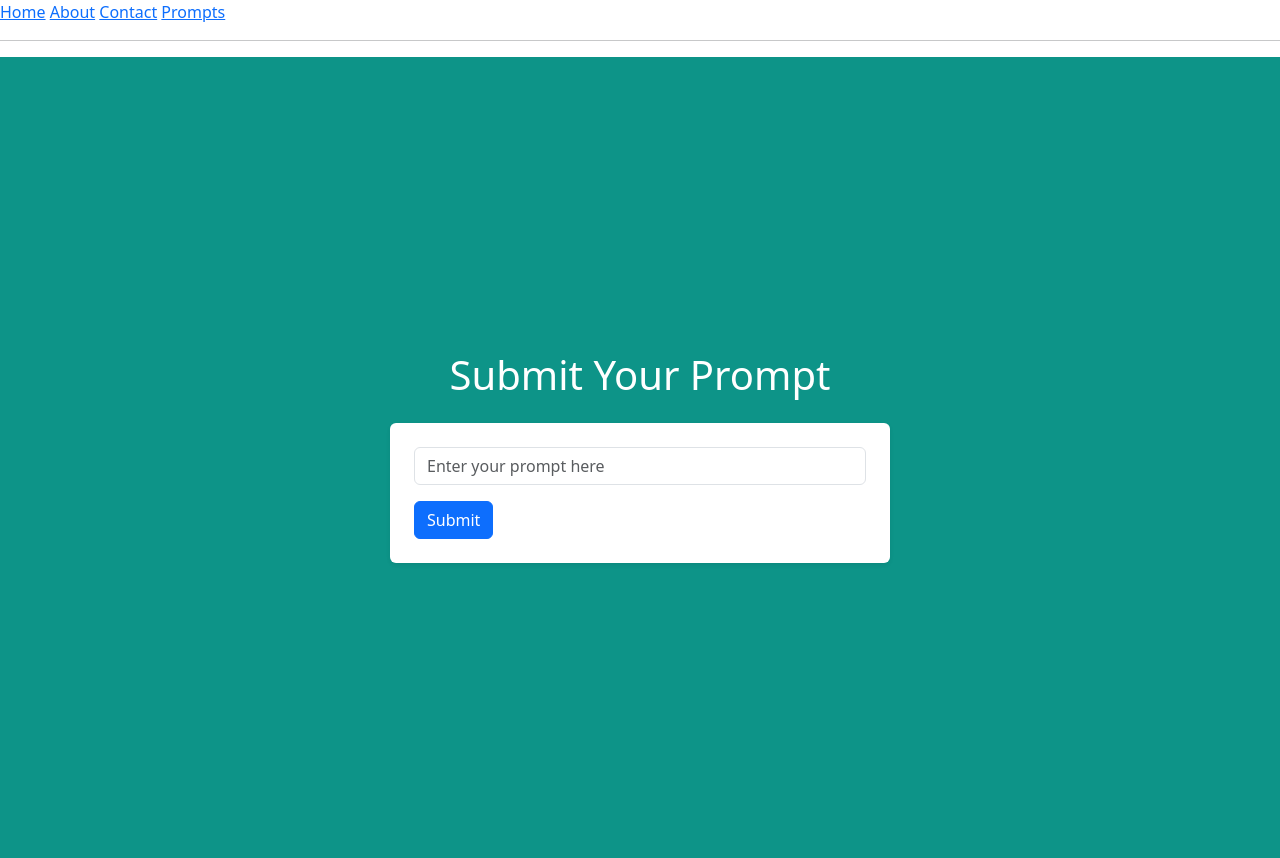
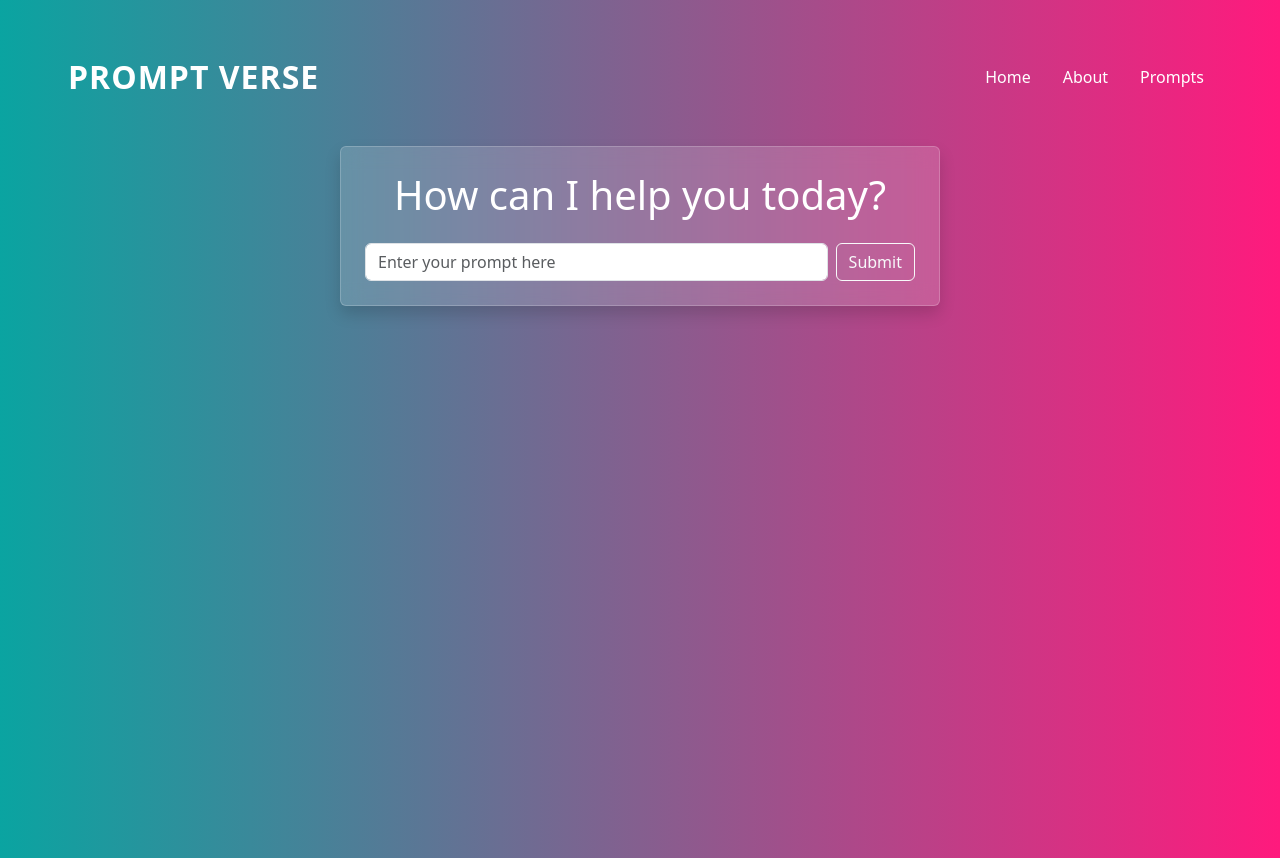
Before and after one commit to Laiba-muzammal/Prompt-Verse, a Flask app: page / in a window 1280 px wide. Before the commit the page ends 563 px from the top, so only its background shows below. Run offline with Flask 3, Linux system fonts and the light colour scheme.

Commit message:
Checkpoint before assistant change: Enhance website appearance and functionality with a new About page
Adds a new about page, improves styling, and introduces flask-sqlalchemy.

Replit-Commit-Author: Assistant

```diff
--- a/main.py
+++ b/main.py
@@ -17,7 +17,6 @@ def home():
       return redirect(url_for('thanks'))
   return render_template('home.html', prompts=prompts_list, error=error)
 
-
 @app.route('/prompts')
 def prompts():
   return render_template('prompts.html', prompts=prompts_list)
@@ -26,5 +25,10 @@ def prompts():
 def thanks():
   return render_template('thanks.html')
 
+
+@app.route('/about')
+def about():
+  return render_template('about.html')
+
 if __name__ == "__main__":
   app.run(debug=True, host="0.0.0.0")
--- a/pyproject.toml
+++ b/pyproject.toml
@@ -5,5 +5,6 @@ description = ""
 authors = ["Your Name <you@example.com>"]
 requires-python = ">=3.11"
 dependencies = [
+    "flask-sqlalchemy>=3.1.1",
     "flask>=3.1.1",
 ]
--- a/static/style.css
+++ b/static/style.css
@@ -1,4 +1,36 @@
-.cyan-bg {
-  background-color: #0d9488; /* This is Tailwind's cyan-700 */
+.glass-bg {
+  background: linear-gradient(to right, #0aa4a1, #ff1a7d);
+  color: white;
+  min-height: 100%;
+}
+/* Glassy background */
+.glass-bg {
+  background: linear-gradient(to right, #0aa4a1, #ff1a7d);
+  min-height: 100vh;
+  color: white;
+  padding: 2rem;
+}
+
+/* Glass-style card */
+.glass-card {
+  background: rgba(255, 255, 255, 0.15); /* slightly more visible */
+  backdrop-filter: blur(10px);
+  -webkit-backdrop-filter: blur(10px); /* for Safari */
+  padding: 2rem;
+  border-radius: 1rem;
+  box-shadow: 0 8px 32px rgba(0, 0, 0, 0.2);
+  border: 1px solid rgba(255, 255, 255, 0.2); /* gives proper edges */
   color: white;
 }
+
+/* Navbar links */
+.nav-link {
+  color: white;
+  font-weight: 500;
+  transition: color 0.3s ease;
+}
+
+.nav-link:hover {
+  text-decoration: none;
+  color: #cceeff;
+}
--- a/templates/home.html
+++ b/templates/home.html
@@ -1,23 +1,23 @@
-{%extends "layout.html" %}
+{% extends "layout.html" %}
 
-{% block title %}Homepage{% endblock %}
+{% block title %}Home{% endblock %}
 
 {% block content %}
-<div class="cyan-bg min-vh-100 d-flex flex-column justify-content-center align-items-center">
+<div class="container d-flex justify-content-center align-items-start" style="min-height: calc(100vh - 120px);">
+  <div class="glass-card p-4 rounded shadow" style="max-width: 600px; width: 100%;">
 
-<h1 class="mb-4">Submit Your Prompt</h1>
+    <h1 class="text-center mb-4 text-white">How can I help you today?</h1>
 
-<form method="POST"
-      class="container bg-white p-4 rounded shadow-sm"
-      style="max-width: 500px;">
+    {% if error %}
+      <div class="alert alert-danger">{{ error }}</div>
+    {% endif %}
 
-  <input type="text"
-         class="form-control mb-3"
-         name="prompt"
-         placeholder="Enter your prompt here">
+         <form method="POST" class="d-flex gap-2">
+           <input type="text" class="form-control" name="prompt" placeholder="Enter your prompt here">
+           <button type="submit" class="btn btn-outline-light">Submit</button>
 
-  <button type="submit" class="btn btn-primary">Submit</button>
-</form>
+         </form>
 
+  </div>
 </div>
 {% endblock %}
--- a/templates/layout.html
+++ b/templates/layout.html
@@ -7,21 +7,45 @@
   <title>Document</title>
   <link href="https://cdn.jsdelivr.net/npm/bootstrap@5.3.0/dist/css/bootstrap.min.css" rel="stylesheet">
   <link href="{{ url_for('static', filename='style.css') }}" rel="stylesheet">
+  <script src="https://cdn.jsdelivr.net/npm/bootstrap@5.3.3/dist/js/bootstrap.bundle.min.js"></script>
+
 
 </head>
-<body>
-  <nav>
-    <a href="/">Home</a>
-    <a href="/about">About</a>
-    <a href="/contact">Contact</a>
-    <a href="/prompts">Prompts</a>
-  </nav>
+  <body class="glass-bg">
+    <nav class="navbar navbar-expand-lg navbar-dark bg-transparent px-4 py-3">
+      <div class="container-fluid">
 
-  <hr>
+        <!-- APP NAME: PromptVerse -->
+        <a class="navbar-brand text-uppercase fw-bold fs-2" href="/" style="letter-spacing: 1px;">
+          Prompt Verse
+        </a>
 
-  <main>
+        <!-- Mobile Toggler Button -->
+        <button class="navbar-toggler" type="button" data-bs-toggle="collapse" data-bs-target="#navbarNav"
+          aria-controls="navbarNav" aria-expanded="false" aria-label="Toggle navigation">
+          <span class="navbar-toggler-icon"></span>
+        </button>
+
+        <!-- Links -->
+        <div class="collapse navbar-collapse" id="navbarNav">
+          <ul class="navbar-nav ms-auto gap-3">
+            <li class="nav-item">
+              <a class="nav-link fw-medium" href="/">Home</a>
+            </li>
+            <li class="nav-item">
+              <a class="nav-link fw-medium" href="/about">About</a>
+            </li>
+            <li class="nav-item">
+              <a class="nav-link fw-medium" href="/prompts">Prompts</a>
+            </li>
+          </ul>
+        </div>
+      </div>
+    </nav>
+
+
+  <main class="container mt-4">
     {% block content %}{% endblock %}
   </main>
-
-</body>
+  </body>
 </html>
```
Also changed, not shown: templates/about.html (added, +31 -0 lines), templates/prompts.html (+14 -13 lines), templates/thanks.html (+16 -14 lines), 1 other file.
